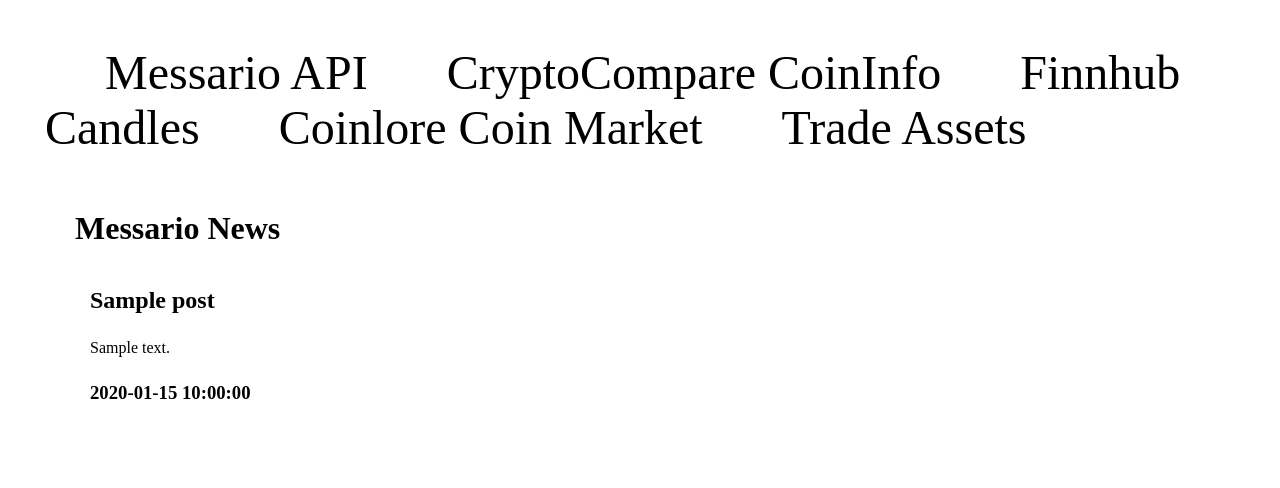
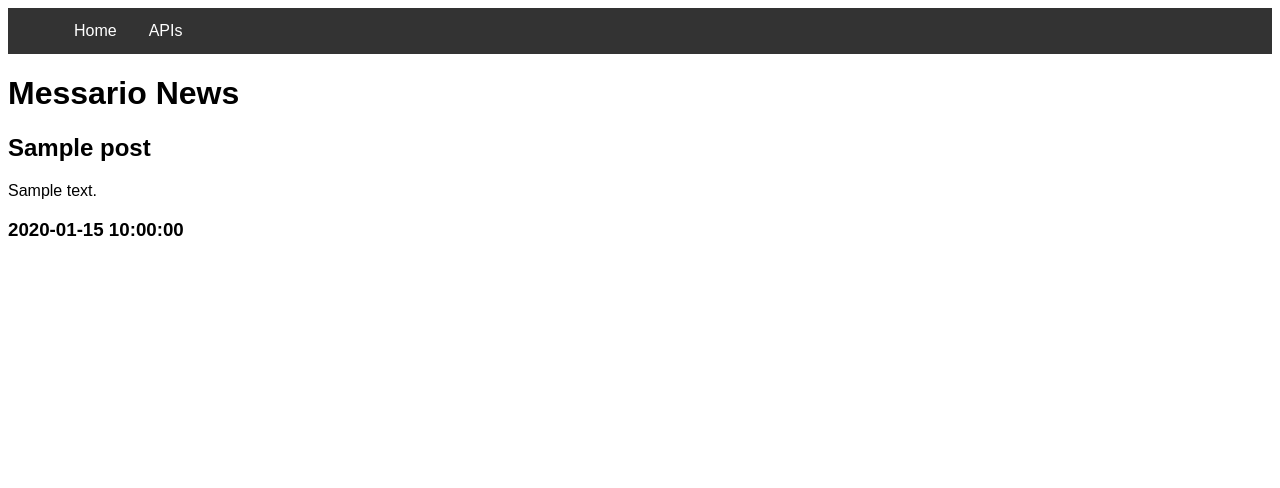
Before and after one commit to DouglasMcClure/API_Website, a Flask app: template templates/news.html in a window 1280 px wide. Shown: the top 488 px of the page. Run offline with Flask 2, Linux system fonts and the light colour scheme; the template is opened without the code that fills it: most values are stand-ins (such as "Sample title", 1, 10 or a date in 2020).

Commit message:
Added Navbar with dropdown menu

```diff
--- a/app.py
+++ b/app.py
@@ -22,6 +22,7 @@ def messario_news():
     return render_template('news.html', posts=posts)
 
 
+@app.route('/')
 def cryptocompare_coin_info():
     conn = get_db_connection()
     posts = conn.execute('SELECT * FROM cryptocompare_coin_info').fetchall()
@@ -29,6 +30,7 @@ def cryptocompare_coin_info():
     return render_template('coin_info.html', posts=posts)
 
 
+@app.route('/')
 def finnhub_candles():
     conn = get_db_connection()
     posts = conn.execute('SELECT * FROM finnhub_candles').fetchall()
@@ -36,6 +38,7 @@ def finnhub_candles():
     return render_template('candles.html', posts=posts)
 
 
+@app.route('/')
 def coinlore_coin_market():
     conn = get_db_connection()
     posts = conn.execute('SELECT * FROM coinlore_coin_market').fetchall()
@@ -43,6 +46,7 @@ def coinlore_coin_market():
     return render_template('coin_market.html', posts=posts)
 
 
+@app.route('/')
 def trade_assets():
     conn = get_db_connection()
     posts = conn.execute('SELECT * FROM trade_assets').fetchall()
--- a/static/css/nav.css
+++ b/static/css/nav.css
@@ -1,6 +1,66 @@
 nav a{
     color: black;
-    font-size:3em;
+    font-size:20px;
     margin-left: 50px;
     text-decoration: none;
 }
+
+.navbar {
+  overflow: hidden;
+  background-color: #333;
+}
+
+.navbar a {
+  float: left;
+  font-size: 16px;
+  color: white;
+  text-align: center;
+  padding: 14px 16px;
+  text-decoration: none;
+}
+
+.dropdown {
+  float: left;
+  overflow: hidden;
+}
+
+.dropdown .dropbtn {
+  font-size: 16px;
+  border: none;
+  outline: none;
+  color: white;
+  padding: 14px 16px;
+  background-color: inherit;
+  font-family: inherit;
+  margin: 0;
+}
+
+.navbar a:hover, .dropdown:hover .dropbtn {
+  background-color: red;
+}
+
+.dropdown-content {
+  display: none;
+  position: absolute;
+  background-color: #f9f9f9;
+  min-width: 160px;
+  box-shadow: 0px 8px 16px 0px rgba(0,0,0,0.2);
+  z-index: 1;
+}
+
+.dropdown-content a {
+  float: none;
+  color: black;
+  padding: 12px 16px;
+  text-decoration: none;
+  display: block;
+  text-align: left;
+}
+
+.dropdown-content a:hover {
+  background-color: #ddd;
+}
+
+.dropdown:hover .dropdown-content {
+  display: block;
+}
--- a/static/css/news.css
+++ b/static/css/news.css
@@ -1,4 +1,3 @@
-*{
-    padding: 10px;
-    margin: 5px;
+body {
+  font-family: Arial, Helvetica, sans-serif;
 }
--- a/templates/base.html
+++ b/templates/base.html
@@ -10,11 +10,21 @@
 </head>
 <body>
     <nav>
-        <a href="{{ url_for('messario_api') }}">Messario API</a>
-        <a href="{{ url_for('cryptocompare_coin_info') }}">CryptoCompare CoinInfo</a>
-        <a href="{{ url_for('finnhub_candles') }}">Finnhub Candles</a>
-        <a href="{{ url_for('coinlore_coin_market') }}">Coinlore Coin Market</a>
-        <a href="{{ url_for('trade_assets') }}">Trade Assets</a>
+        <div class="navbar">
+            <a href="#home">Home</a>
+            <div class="dropdown">
+                <button class="dropbtn">APIs
+                    <i class="fa fa-caret-down"></i>
+                </button>
+                <div class="dropdown-content">
+                    <a href="{{ url_for('messario_news') }}">News</a>
+                    <a href="{{ url_for('cryptocompare_coin_info') }}">CoinInfo</a>
+                    <a href="{{ url_for('finnhub_candles') }}">Candles</a>
+                    <a href="{{ url_for('coinlore_coin_market') }}">CoinMarket</a>
+                    <a href="{{ url_for('trade_assets') }}">TradeAssets</a>
+                </div>
+            </div>
+        </div>
     </nav>
     <div class="content">
         {% block content %} {% endblock %}
```
